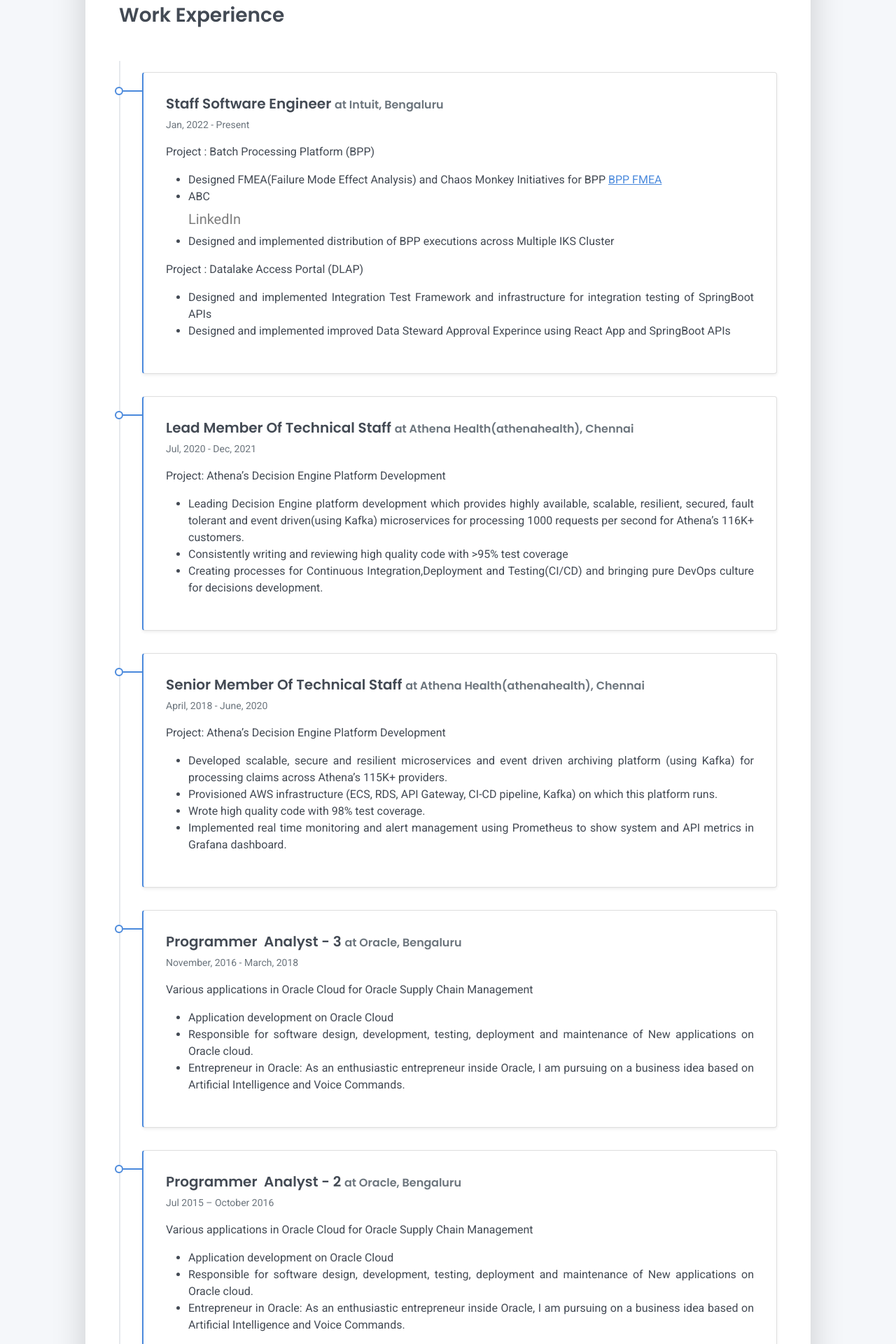
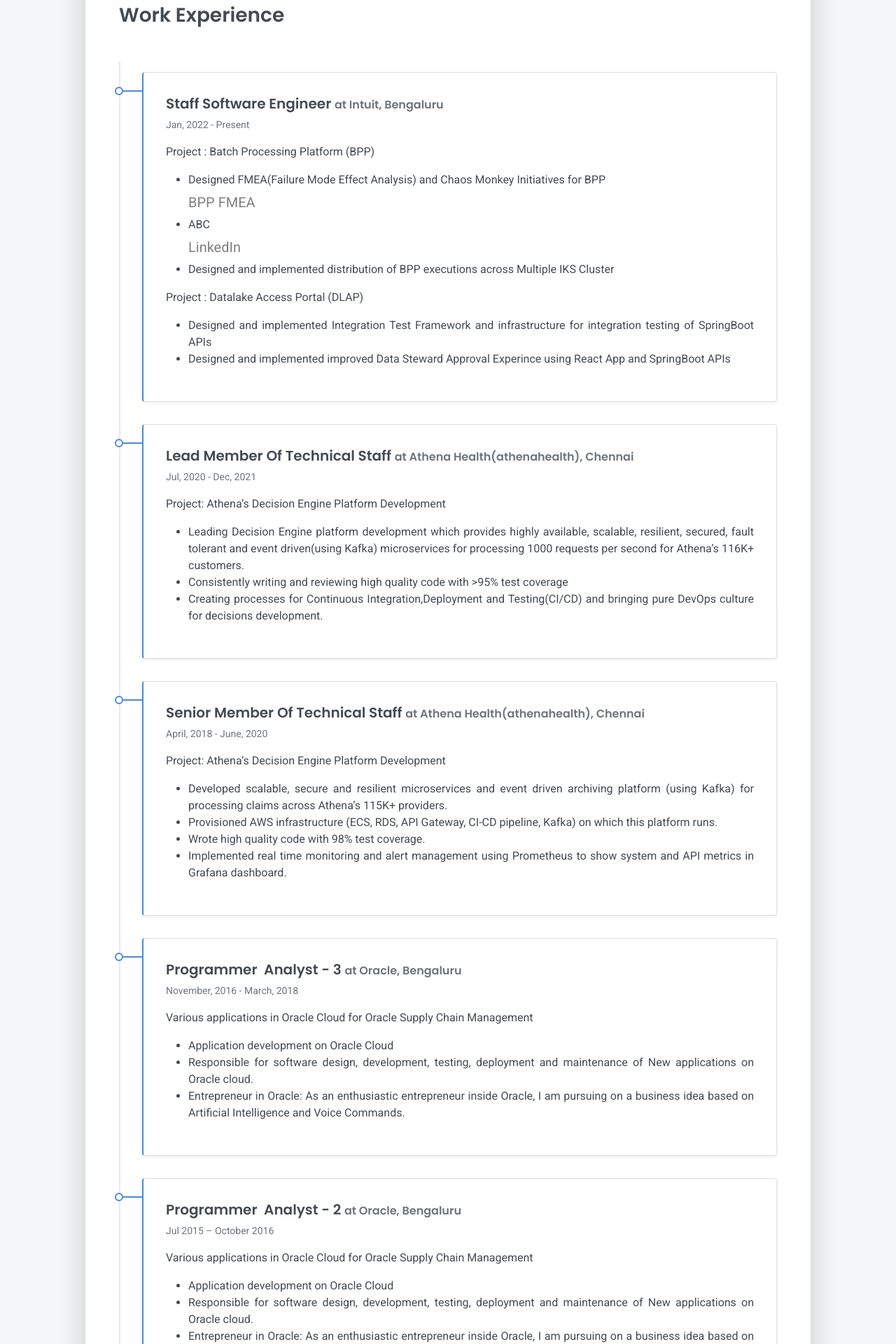
Before and after one commit to anandkshitiz/anandkshitiz.github.io, a Jekyll site: the page built from tabs/about.md, in a window 1280 px wide. Shown: the part 1413-3333 px from the top of the page at 70% size. Built offline with Jekyll 4.4.1, drawn with Linux system fonts in a browser that asks for light colours.

Commit message:
added intuit details

```diff
--- a/tabs/about/content/work-experience-section.html
+++ b/tabs/about/content/work-experience-section.html
@@ -8,7 +8,7 @@
             <div>
                 <p style="text-align: justify">
                 <ul style="text-align: justify">
-                    <li>Designed FMEA(Failure Mode Effect Analysis) and Chaos Monkey Initiatives for BPP <a href="in/bpp-fmea">BPP FMEA</a></li>
+                    <li>Designed FMEA(Failure Mode Effect Analysis) and Chaos Monkey Initiatives for BPP <a class="nav-link" href="in/bpp-fmea">BPP FMEA</a></li>
                     <li>ABC <a class="nav-link" href="https://www.linkedin.com/in/anandkshitiz" title="LinkedIn">LinkedIn<span class="menu-title sr-only">LinkedIn</span></a></li>
                     <li>Designed and implemented distribution of BPP executions across Multiple IKS Cluster <a class="nav-link" href="in/bpp-multi-cluster" title="BPP Multi Cluster"></a></li>
                 </ul>
```
